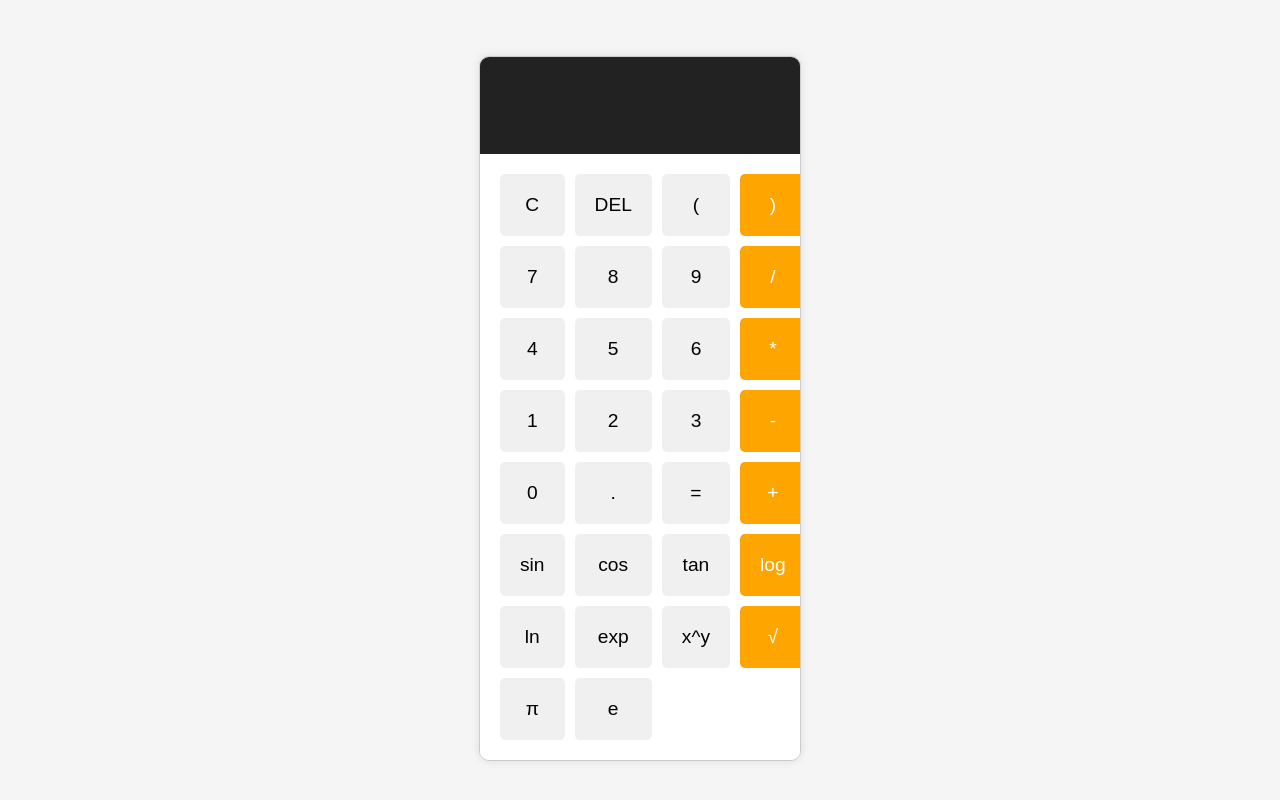
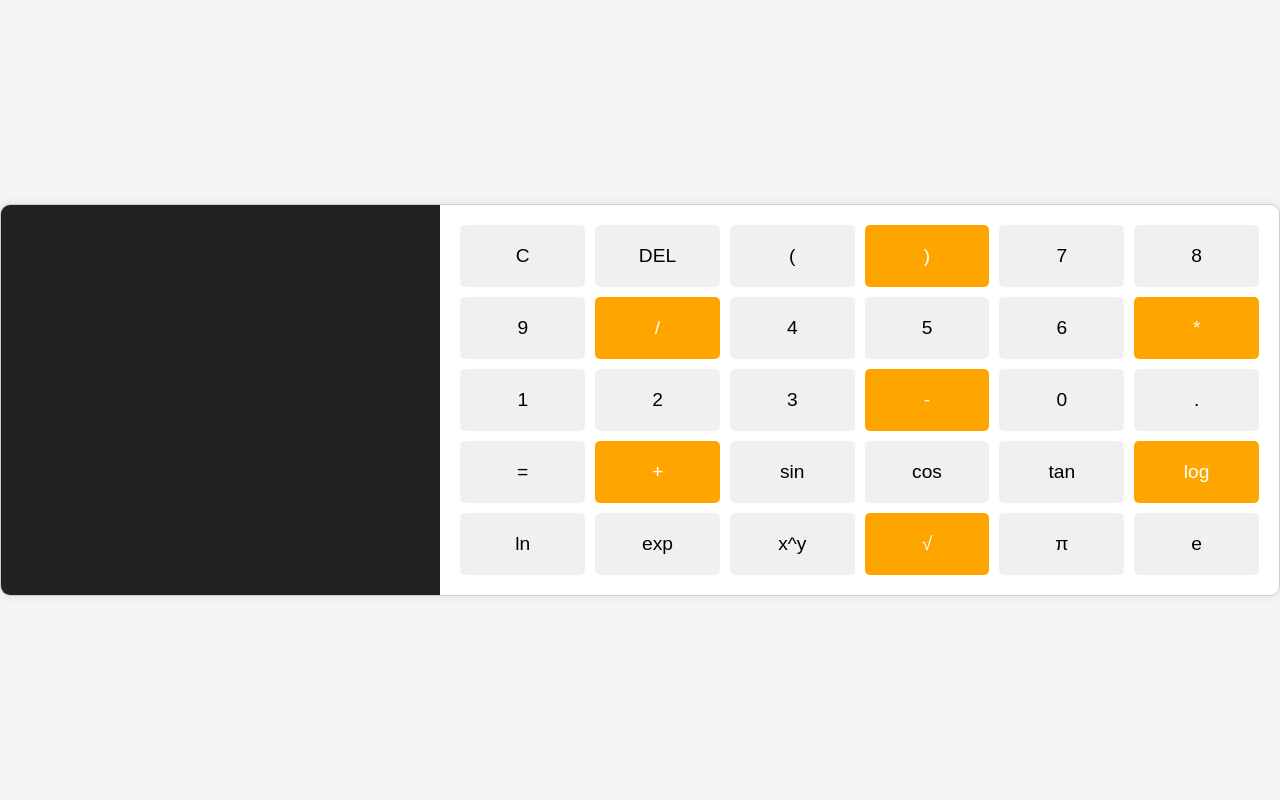
Before and after one commit to chessmano/chessmano.co.uk, a plain HTML site: page index.html in a window 1280 px wide. Drawn offline with Linux system fonts and the light colour scheme.

Commit message:
Update style.css

```diff
--- a/style.css
+++ b/style.css
@@ -5,6 +5,7 @@ body {
     height: 100vh;
     background-color: #f5f5f5;
     font-family: 'Arial', sans-serif;
+    margin: 0;
 }
 
 .calculator {
@@ -12,7 +13,9 @@ body {
     border-radius: 10px;
     box-shadow: 0 0 10px rgba(0, 0, 0, 0.1);
     overflow: hidden;
-    width: 320px;
+    width: 100vw; /* Set width to viewport width */
+    display: flex;
+    flex-direction: column;
 }
 
 .display {
@@ -71,3 +74,19 @@ button:nth-child(4n):hover {
 button:nth-child(4n):active {
     background-color: #ff7f00;
 }
+
+/* Media Query for Landscape Orientation */
+@media (orientation: landscape) {
+    .calculator {
+        flex-direction: row;
+    }
+
+    .buttons {
+        grid-template-columns: repeat(6, 1fr);
+        flex: 2;
+    }
+
+    .display {
+        flex: 1;
+    }
+}
```
